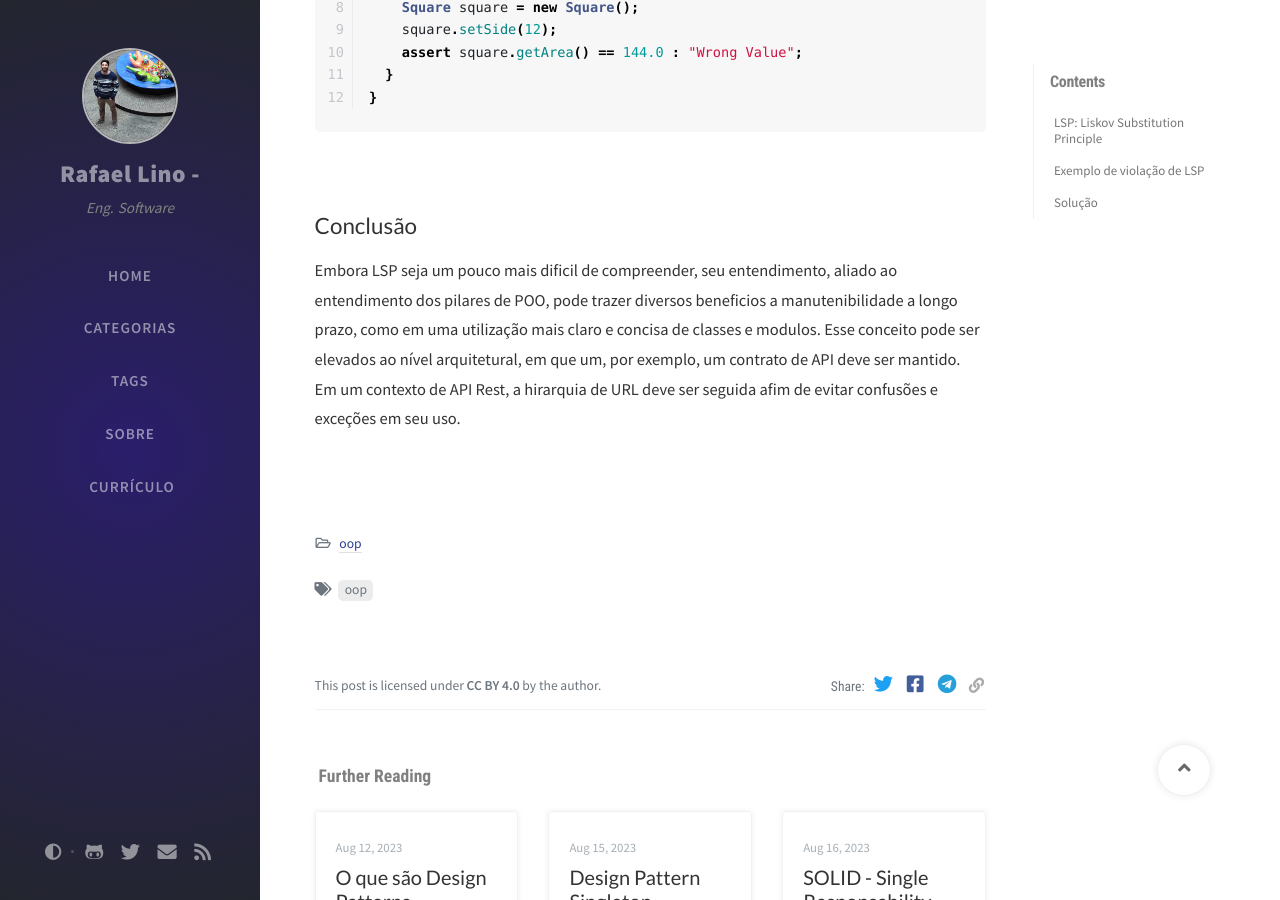
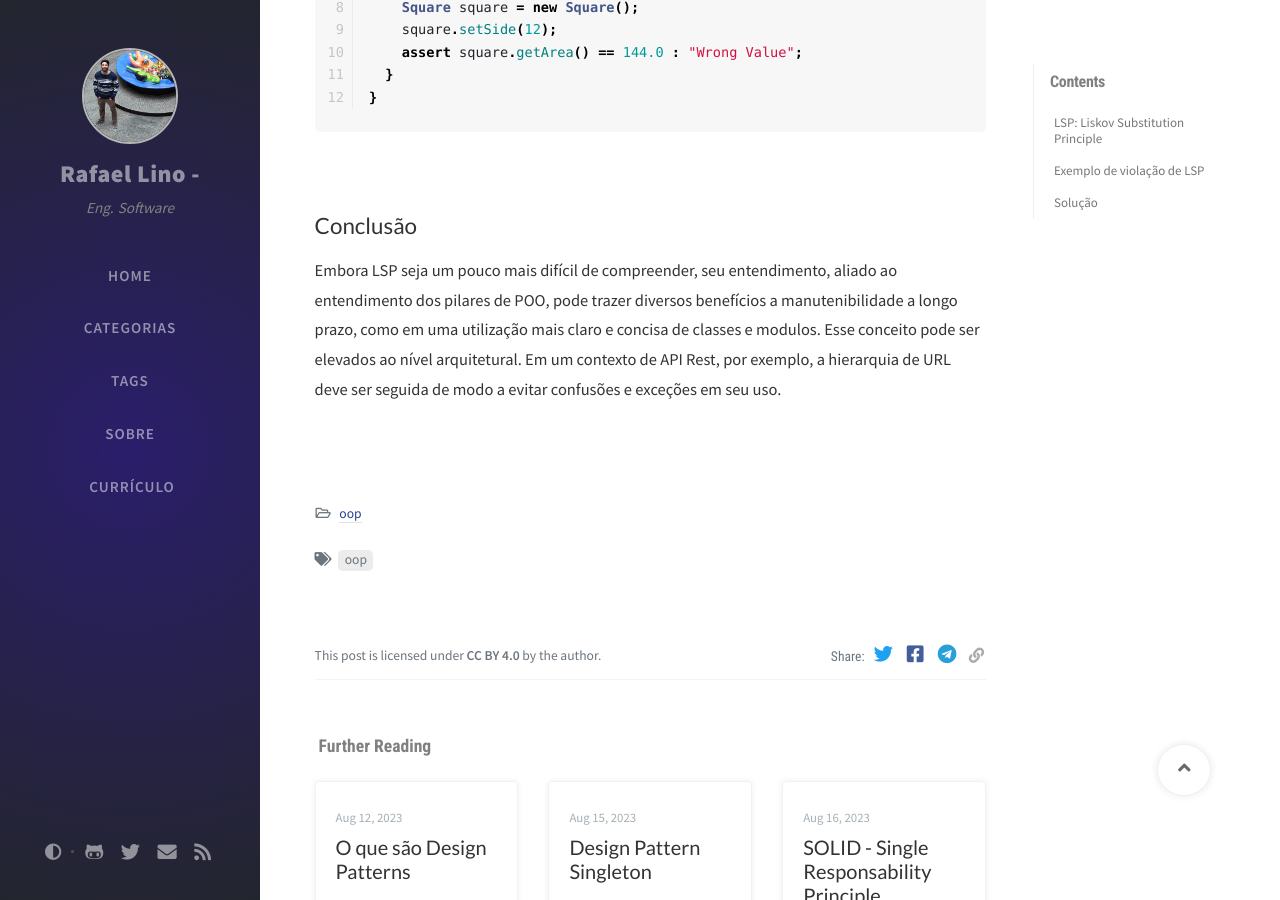
Before and after one commit to Rafaellinos/rafaelino.github.io, a Jekyll site: the page built from _posts/2023-11-02-solid-lsp.md, in a window 1280 px wide and 900 px high, scrolled down 5289 px. Built offline with Jekyll 4.4.1, drawn with Linux system fonts in a browser that asks for light colours; nearby versions of some CDN libraries; comment, search, counter and statistics services are not loaded.

```diff
--- a/_posts/2023-11-02-solid-lsp.md
+++ b/_posts/2023-11-02-solid-lsp.md
@@ -220,6 +220,6 @@
 
 ## Conclusão
 
-<p>Embora LSP seja um pouco mais dificil de compreender, seu entendimento, aliado ao entendimento dos pilares de POO, pode trazer diversos
- beneficios a manutenibilidade a longo prazo, como em uma utilização mais claro e concisa de classes e modulos. Esse conceito pode ser elevados ao nível
-arquitetural, em que um, por exemplo, um contrato de API deve ser mantido. Em um contexto de API Rest, a hirarquia de URL deve ser seguida afim de evitar confusões e exceções em seu uso.</p>
+<p>Embora LSP seja um pouco mais difícil de compreender, seu entendimento, aliado ao entendimento dos pilares de POO, pode trazer diversos
+ benefícios a manutenibilidade a longo prazo, como em uma utilização mais claro e concisa de classes e modulos. Esse conceito pode ser elevados ao nível
+arquitetural. Em um contexto de API Rest, por exemplo, a hierarquia de URL deve ser seguida de modo a evitar confusões e exceções em seu uso.</p>
```
Also changed, not shown: _posts/_drafts/2024-02-12-solid-isp.md (added, +86 -0 lines), _posts/_drafts/2023-08-21-pilares-poo.md (line endings or trailing spaces), assets/img/class_diagram_isp.svg (added).
